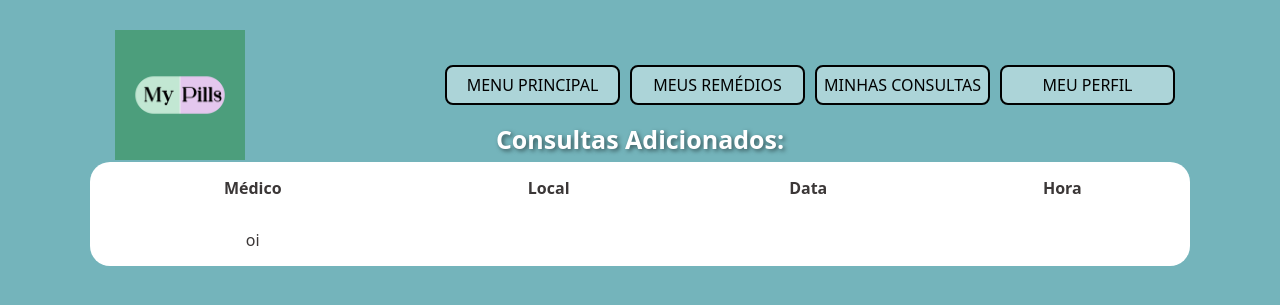
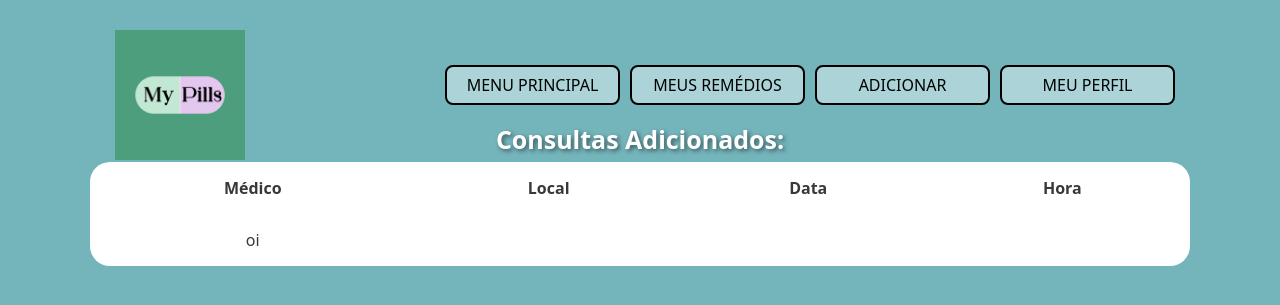
Before and after one commit to ilmoruuu/myPills, a Django app: template projetomypills/mypills/app/templates/app/consultas.html in a window 1280 px wide. Shown: the top 305 px of the page. Run offline with Django 5.2, Linux system fonts and the light colour scheme; the template is opened without the code that fills it, so the values that code supplies are empty.

Commit message:
adição dos botões de add em consultas e remedios

```diff
--- a/projetomypills/mypills/app/templates/app/consultas.html
+++ b/projetomypills/mypills/app/templates/app/consultas.html
@@ -83,8 +83,8 @@
         <button class="topo-botoes" id="remedios">
             MEUS REMÉDIOS
         </button>
-        <button class="topo-botoes" id="consultas">
-            MINHAS CONSULTAS
+        <button class="topo-botoes" id="add">
+            ADICIONAR
         </button>
         <button class="topo-botoes" id="perfil">
             MEU PERFIL
@@ -123,14 +123,15 @@
         };
         </script>
     <script type="text/javascript">
-        document.getElementById("consultas").onclick = function () {
-            location.href = "http://127.0.0.1:8000/consultas/";
+        document.getElementById("add").onclick = function () {
+            location.href = "http://127.0.0.1:8000/add/1";
         };
         </script>
     <script type="text/javascript">
         document.getElementById("perfil").onclick = function () {
             location.href = "http://127.0.0.1:8000/perfil/1";
         };
+
     </script>
     <script>
           async function fetchData() {
```
Also changed, not shown: projetomypills/mypills/app/templates/app/remedios.html (+5 -4 lines).
